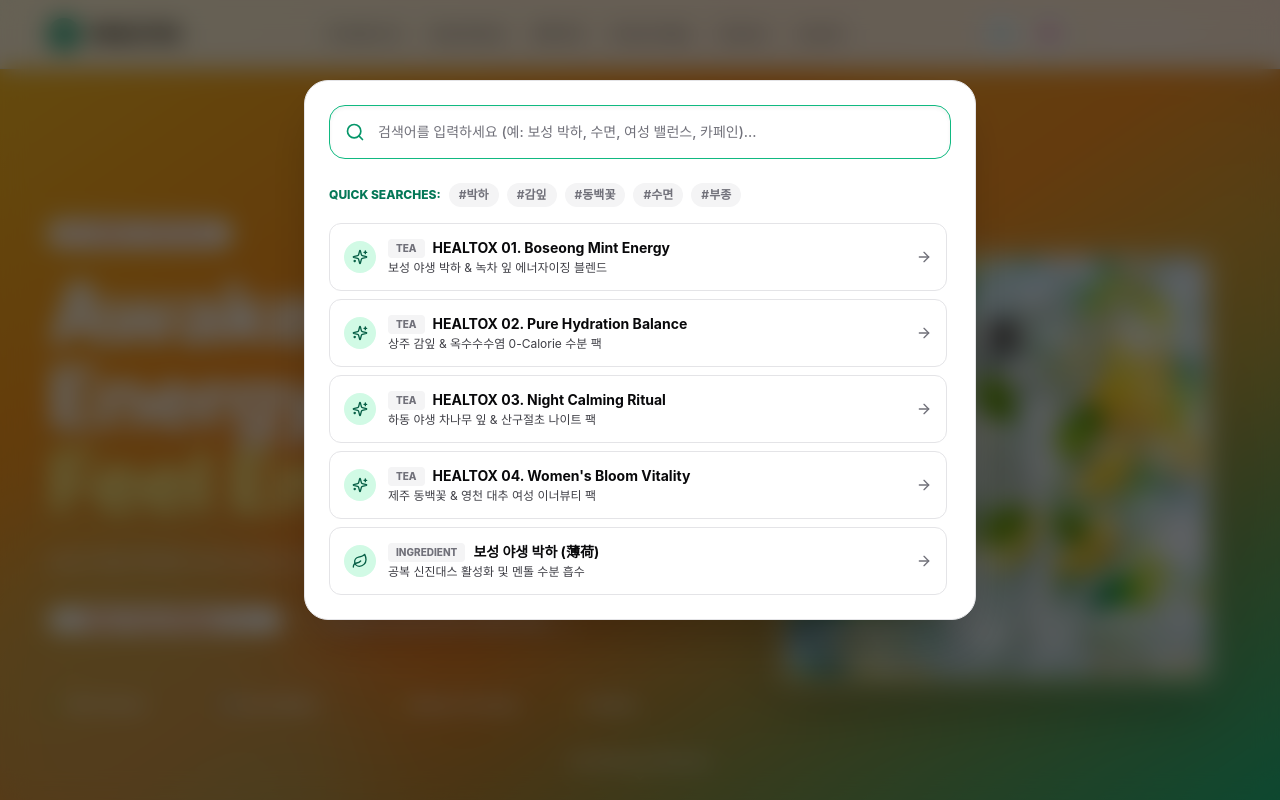
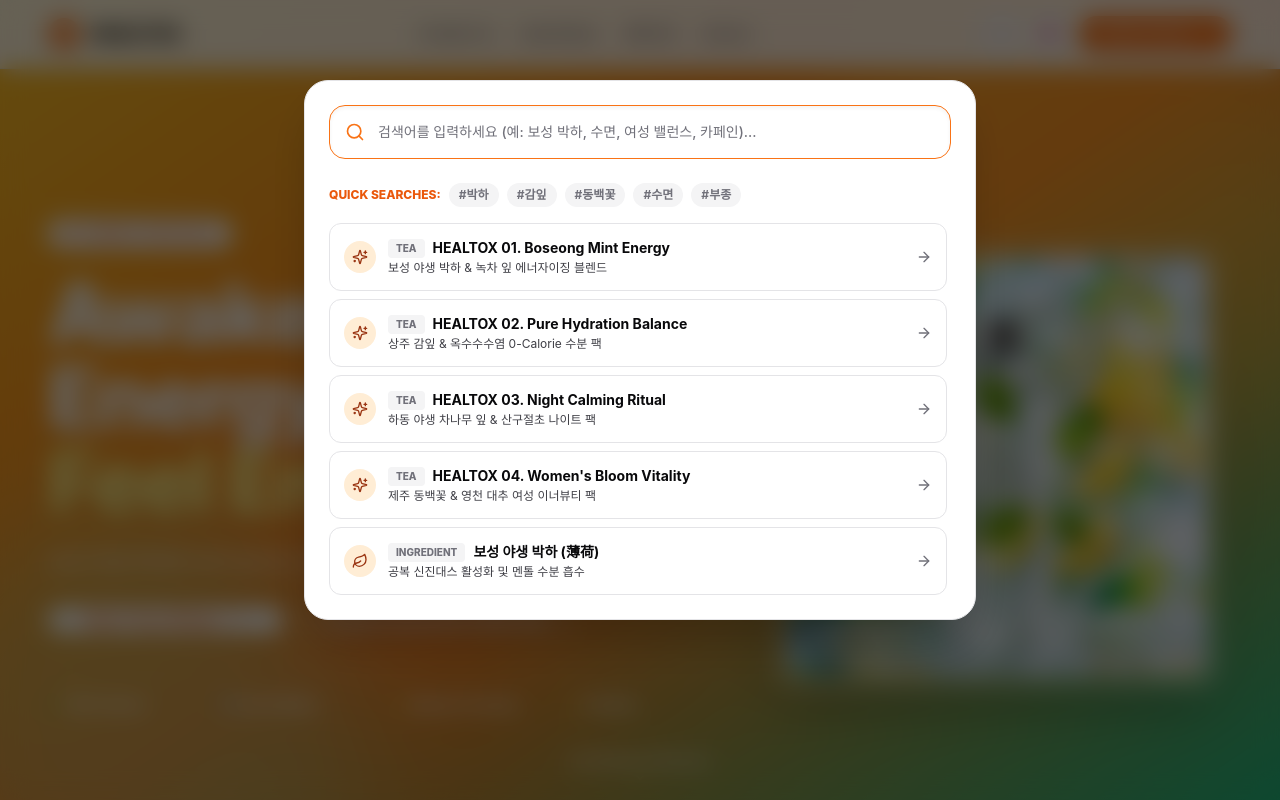
Before and after one commit to hiderue100-beep/healtox-landing-page, a Next.js app: page / in a window 1280 px wide. Both pictures are taken after a click on the button 1000 px from the left and 34 px from the top of the page. Shown: the top 800 px of the page. Built offline with nearby package versions, Linux system fonts and the light colour scheme; a web font is replaced by a local one.

Commit message:
feat: remove Farmers Map and Journal sections and nav items per user request

```diff
--- a/app/page.tsx
+++ b/app/page.tsx
@@ -4,9 +4,7 @@ import FindMyTeaQuiz from "@/components/FindMyTeaQuiz";
 import HydrationTracker from "@/components/HydrationTracker";
 import DailyRitual from "@/components/DailyRitual";
 import IngredientExplorer from "@/components/IngredientExplorer";
-import FarmersMap from "@/components/FarmersMap";
 import ScienceSection from "@/components/ScienceSection";
-import JournalSection from "@/components/JournalSection";
 import InstagramGrid from "@/components/InstagramGrid";
 import Newsletter from "@/components/Newsletter";
 import Footer from "@/components/Footer";
@@ -20,9 +18,7 @@ export default function Home() {
       <HydrationTracker />
       <DailyRitual />
       <IngredientExplorer />
-      <FarmersMap />
       <ScienceSection />
-      <JournalSection />
       <InstagramGrid />
       <Newsletter />
       <Footer />
--- a/components/GlobalSearchModal.tsx
+++ b/components/GlobalSearchModal.tsx
@@ -2,10 +2,10 @@
 
 import { useState } from "react";
 import { motion, AnimatePresence } from "framer-motion";
-import { Search, X, BookOpen, Leaf, Sparkles, HelpCircle, ArrowRight } from "lucide-react";
+import { Search, X, Leaf, Sparkles, HelpCircle, ArrowRight } from "lucide-react";
 
 interface SearchResult {
-  type: "Journal" | "Ingredient" | "Tea" | "FAQ";
+  type: "Ingredient" | "Tea" | "FAQ";
   title: string;
   subtitle: string;
   link: string;
@@ -20,8 +20,6 @@ const SEARCH_DATABASE: SearchResult[] = [
   { type: "Ingredient", title: "상주 어린 감잎 (상엽)", subtitle: "비타민 C 레몬의 20배, 나트륨 배출 및 부종 케어", link: "#ingredient-explorer" },
   { type: "Ingredient", title: "제주 유기농 동백꽃", subtitle: "여성 순환 밸런스 및 하복부 체온 온기 보존", link: "#ingredient-explorer" },
   { type: "Ingredient", title: "하동 지리산 야생 차나무 잎", subtitle: "L-테아닌과 가바 성분으로 깊은 이완 및 수면 지원", link: "#ingredient-explorer" },
-  { type: "Journal", title: "아침 공복 수분 섭취가 신진대사에 미치는 영향", subtitle: "300ml 식물성 미온수가 뇌 혈류량을 높이는 과학", link: "#journal" },
-  { type: "Journal", title: "여성의 월경 주기와 순환 웰니스를 돕는 국산 식물 원료", subtitle: "제주 동백꽃과 영천 대추의 호르몬 밸런스", link: "#journal" },
   { type: "FAQ", title: "임산부나 수유부도 안심하고 마실 수 있나요?", subtitle: "100% 카페인-프리 및 인공 첨가물 무첨가 수분 음료", link: "#science" },
   { type: "FAQ", title: "찬물에도 잘 녹나요?", subtitle: "미세 저온 그래뉼 공법으로 찬물 10초 우림", link: "#science" },
 ];
@@ -57,14 +55,14 @@ export default function GlobalSearchModal({ isOpen, onClose }: { isOpen: boolean
           >
             {/* Search Input Bar */}
             <div className="relative mb-6">
-              <Search className="w-5 h-5 text-emerald-600 absolute left-4 top-1/2 -translate-y-1/2" />
+              <Search className="w-5 h-5 text-orange-500 absolute left-4 top-1/2 -translate-y-1/2" />
               <input
                 type="text"
                 value={query}
                 onChange={(e) => setQuery(e.target.value)}
                 placeholder="검색어를 입력하세요 (예: 보성 박하, 수면, 여성 밸런스, 카페인)..."
                 autoFocus
-                className="w-full pl-12 pr-10 py-4 rounded-2xl bg-surface-subtle border border-surface-border text-primary-DEFAULT placeholder-primary-subtle text-sm font-medium focus:outline-none focus:border-emerald-500 focus:bg-white transition-all shadow-inner"
+                className="w-full pl-12 pr-10 py-4 rounded-2xl bg-surface-subtle border border-surface-border text-primary-DEFAULT placeholder-primary-subtle text-sm font-medium focus:outline-none focus:border-orange-500 focus:bg-white transition-all shadow-inner"
               />
               {query && (
                 <button
@@ -78,12 +76,12 @@ export default function GlobalSearchModal({ isOpen, onClose }: { isOpen: boolean
 
             {/* Category Filter Pills */}
             <div className="flex items-center gap-2 mb-4 text-xs font-bold text-primary-subtle">
-              <span className="text-emerald-700 font-extrabold uppercase">Quick Searches:</span>
+              <span className="text-orange-600 font-extrabold uppercase">Quick Searches:</span>
               {["박하", "감잎", "동백꽃", "수면", "부종"].map((tag) => (
                 <button
                   key={tag}
                   onClick={() => setQuery(tag)}
-                  className="px-2.5 py-1 rounded-md bg-surface-subtle hover:bg-emerald-50 hover:text-emerald-700 transition-colors"
+                  className="px-2.5 py-1 rounded-md bg-surface-subtle hover:bg-orange-50 hover:text-orange-600 transition-colors"
                 >
                   #{tag}
                 </button>
@@ -97,7 +95,6 @@ export default function GlobalSearchModal({ isOpen, onClose }: { isOpen: boolean
                   const icons = {
                     Tea: Sparkles,
                     Ingredient: Leaf,
-                    Journal: BookOpen,
                     FAQ: HelpCircle,
                   };
                   const Icon = icons[item.type];
@@ -107,10 +104,10 @@ export default function GlobalSearchModal({ isOpen, onClose }: { isOpen: boolean
                       key={idx}
                       href={item.link}
                       onClick={onClose}
-                      className="p-3.5 rounded-xl bg-white hover:bg-emerald-50/60 border border-surface-border hover:border-emerald-200 transition-all flex items-center justify-between group"
+                      className="p-3.5 rounded-xl bg-white hover:bg-orange-50/60 border border-surface-border hover:border-orange-200 transition-all flex items-center justify-between group"
                     >
                       <div className="flex items-center gap-3">
-                        <span className="w-8 h-8 rounded-lg bg-emerald-100 text-emerald-800 flex items-center justify-center shrink-0">
+                        <span className="w-8 h-8 rounded-lg bg-orange-100 text-orange-800 flex items-center justify-center shrink-0">
                           <Icon className="w-4 h-4" />
                         </span>
                         <div>
@@ -118,14 +115,14 @@ export default function GlobalSearchModal({ isOpen, onClose }: { isOpen: boolean
                             <span className="text-[10px] font-extrabold uppercase px-2 py-0.5 rounded bg-surface-subtle text-primary-subtle">
                               {item.type}
                             </span>
-                            <span className="text-sm font-bold text-primary-DEFAULT group-hover:text-emerald-600 transition-colors">
+                            <span className="text-sm font-bold text-primary-DEFAULT group-hover:text-orange-600 transition-colors">
                               {item.title}
                             </span>
                           </div>
                           <div className="text-xs text-primary-muted mt-0.5">{item.subtitle}</div>
                         </div>
                       </div>
-                      <ArrowRight className="w-4 h-4 text-primary-subtle group-hover:text-emerald-600 group-hover:translate-x-1 transition-transform" />
+                      <ArrowRight className="w-4 h-4 text-primary-subtle group-hover:text-orange-600 group-hover:translate-x-1 transition-transform" />
                     </a>
                   );
                 })
--- a/components/Navbar.tsx
+++ b/components/Navbar.tsx
@@ -10,9 +10,7 @@ const NAV_ITEMS = [
   { label: "Find My Tea", href: "#find-my-tea" },
   { label: "Daily Rituals", href: "#rituals" },
   { label: "원료 도감", href: "#ingredient-explorer" },
-  { label: "Farmers Map", href: "#farmers" },
   { label: "Science", href: "#science" },
-  { label: "Journal", href: "#journal" },
 ];
 
 export default function Navbar() {
@@ -43,11 +41,11 @@ export default function Navbar() {
 
           {/* Brand Logo */}
           <a href="#" className="flex items-center gap-2.5 group">
-            <span className="w-8 h-8 rounded-full bg-emerald-600 flex items-center justify-center text-white shadow-glow group-hover:scale-105 transition-transform duration-300">
+            <span className="w-8 h-8 rounded-full bg-orange-500 flex items-center justify-center text-white shadow-glow group-hover:scale-105 transition-transform duration-300">
               <Sparkles className="w-4 h-4 fill-white" />
             </span>
             <span className="text-xl font-extrabold tracking-tight text-primary-DEFAULT group-hover:opacity-80 transition-opacity">
-              HEALTOX<span className="text-emerald-500 font-light ml-0.5">.</span>
+              HEALTOX<span className="text-orange-500 font-light ml-0.5">.</span>
             </span>
           </a>
 
@@ -60,19 +58,19 @@ export default function Navbar() {
                 className="text-xs font-bold text-primary-muted hover:text-primary-DEFAULT transition-colors tracking-wide relative group py-1"
               >
                 {item.label}
-                <span className="absolute bottom-0 left-0 w-0 h-0.5 bg-emerald-500 group-hover:w-full transition-all duration-300 ease-out" />
+                <span className="absolute bottom-0 left-0 w-0 h-0.5 bg-orange-500 group-hover:w-full transition-all duration-300 ease-out" />
               </a>
             ))}
           </nav>
 
-          {/* Header Utilities (Search + Favorites + Start Ritual CTA) */}
+          {/* Header Utilities */}
           <div className="hidden lg:flex items-center gap-3">
             <button
               onClick={() => setSearchOpen(true)}
               className="p-2.5 rounded-full bg-surface-subtle hover:bg-surface-border text-primary-DEFAULT transition-colors flex items-center gap-1 text-xs font-bold"
               aria-label="통합 검색"
             >
-              <Search className="w-4 h-4 text-emerald-600" />
+              <Search className="w-4 h-4 text-orange-500" />
             </button>
 
             <button
@@ -85,7 +83,7 @@ export default function Navbar() {
 
             <a
               href="#find-my-tea"
-              className="px-5 py-2.5 rounded-full text-xs font-bold tracking-wider uppercase bg-primary-DEFAULT text-white hover:bg-emerald-600 transition-all duration-300 flex items-center gap-1.5 shadow-subtle hover:shadow-glow"
+              className="px-5 py-2.5 rounded-full text-xs font-bold tracking-wider uppercase bg-orange-500 text-white hover:bg-orange-600 transition-all duration-300 flex items-center gap-1.5 shadow-subtle hover:shadow-glow-orange"
             >
               Start Ritual
               <ArrowUpRight className="w-3.5 h-3.5" />
@@ -99,7 +97,7 @@ export default function Navbar() {
               className="p-2 rounded-lg text-primary-DEFAULT hover:bg-surface-subtle"
               aria-label="검색"
             >
-              <Search className="w-5 h-5 text-emerald-600" />
+              <Search className="w-5 h-5 text-orange-500" />
             </button>
             <button
               onClick={() => setMobileMenuOpen(!mobileMenuOpen)}
@@ -133,7 +131,7 @@ export default function Navbar() {
                   key={item.label}
                   href={item.href}
                   onClick={() => setMobileMenuOpen(false)}
-                  className="text-base font-bold text-primary-DEFAULT hover:text-emerald-600 py-2 border-b border-surface-subtle transition-colors"
+                  className="text-base font-bold text-primary-DEFAULT hover:text-orange-600 py-2 border-b border-surface-subtle transition-colors"
                 >
                   {item.label}
                 </a>
@@ -152,7 +150,7 @@ export default function Navbar() {
                 <a
                   href="#find-my-tea"
                   onClick={() => setMobileMenuOpen(false)}
-                  className="flex-1 py-3 rounded-full text-center text-xs font-bold tracking-wider uppercase bg-primary-DEFAULT text-white hover:bg-emerald-600 transition-colors flex items-center justify-center gap-1.5"
+                  className="flex-1 py-3 rounded-full text-center text-xs font-bold tracking-wider uppercase bg-orange-500 text-white hover:bg-orange-600 transition-colors flex items-center justify-center gap-1.5"
                 >
                   Start Ritual
                   <ArrowUpRight className="w-4 h-4" />
```
Also changed, not shown: components/Footer.tsx (+17 -34 lines), preview.html (+4 -12 lines).
